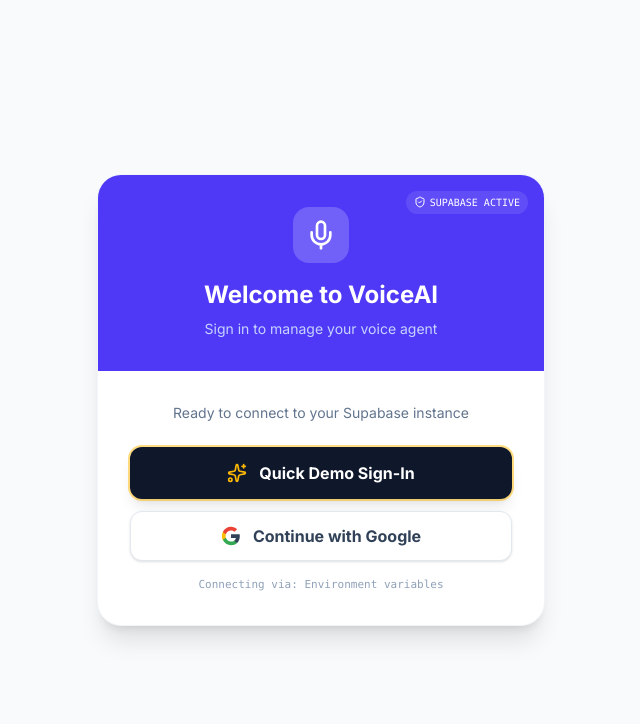
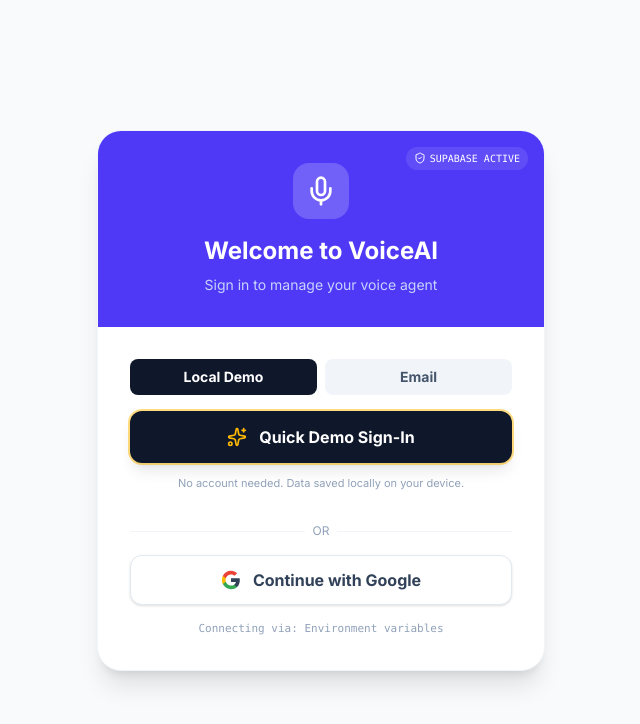
Before and after one commit to dsgjcj332-creator/soo-voice, a React (Vite) app: page /auth in a window 1280 px wide. Shown: the top 724 px of the page, without its empty margins (319-959 px from the left). Built offline with nearby package versions, Linux system fonts and the light colour scheme; no server answers.

Commit message:
feat: add email/password login, remove firebase dependency from package.json

```diff
--- a/package.json
+++ b/package.json
@@ -22,7 +22,6 @@
     "cors": "^2.8.6",
     "dotenv": "^17.2.3",
     "express": "^4.21.2",
-    "firebase": "^12.12.1",
     "lucide-react": "^0.546.0",
     "motion": "^12.23.24",
     "qrcode": "^1.5.4",
--- a/src/pages/Auth.tsx
+++ b/src/pages/Auth.tsx
@@ -10,6 +10,46 @@ export function Auth() {
   const [loading, setLoading] = useState(false);
   const [error, setError] = useState<string | null>(null);
   const { isConfigured, source } = getSupabaseConfig();
+
+  const [mode, setMode] = useState<'demo' | 'email'>('demo');
+  const [email, setEmail] = useState('');
+  const [password, setPassword] = useState('');
+  const [name, setName] = useState('');
+
+  const handleEmailLogin = async () => {
+    try {
+      setLoading(true);
+      setError(null);
+      const supabase = getSupabase();
+      if (!supabase) {
+        setError(language === 'ar' ? 'Supabase غير مهيأ' : 'Supabase is not configured');
+        return;
+      }
+
+      if (mode === 'email') {
+        const { error: signInError } = await supabase.auth.signInWithPassword({ email, password });
+        if (signInError) throw signInError;
+        navigate('/app');
+        return;
+      }
+
+      const { error: signUpError } = await supabase.auth.signUp({
+        email,
+        password,
+        options: { data: { displayName: name } },
+      });
+      if (signUpError) throw signUpError;
+      setError(language === 'ar' ? 'تم إنشاء الحساب، يمكنك تسجيل الدخول الآن.' : 'Account created, you can sign in now.');
+      setMode('email');
+    } catch (err: any) {
+      console.error(err);
+      let errorMessage = language === 'ar' ? 'فشل المصادقة. حاول مرة أخرى.' : 'Authentication failed. Please try again.';
+      if (err.message) errorMessage = err.message;
+      setError(errorMessage);
+    } finally {
+      setLoading(false);
+    }
+  };
 
   const handleGoogleLogin = async () => {
     try {
@@ -78,7 +118,7 @@ export function Auth() {
         <div className="p-8 text-center bg-indigo-600 text-white relative">
           <div className="absolute top-4 right-4 bg-white/10 text-white text-[10px] px-2 py-1 rounded-full flex items-center gap-1 font-mono">
             <ShieldCheck className="w-3 h-3" />
-            {isConfigured ? 'SUPABASE ACTIVE' : 'FIREBASE ACTIVE'}
+            {isConfigured ? 'SUPABASE ACTIVE' : 'LOCAL MODE'}
           </div>
 
           <div className="flex justify-center mb-4">
@@ -103,12 +143,23 @@ export function Auth() {
             </div>
           )}
 
-          <p className="text-sm text-slate-500 mb-6 text-center">
-             {language === 'ar'
-               ? (isConfigured ? 'مستعد للاتصال بـ Supabase الخاص بك' : 'الرجاء الدخول بواسطة حساب جوجل الخاص بك')
-               : (isConfigured ? 'Ready to connect to your Supabase instance' : 'Please sign in using your Google account')}
-          </p>
+          {/* Auth Mode Tabs */}
+          <div className="w-full flex gap-2 mb-4">
+            <button
+              onClick={() => setMode('demo')}
+              className={`flex-1 py-2 rounded-lg text-sm font-bold transition-colors cursor-pointer ${mode === 'demo' ? 'bg-slate-900 text-white' : 'bg-slate-100 text-slate-600'}`}
+            >
+              {language === 'ar' ? 'تجربة محلية' : 'Local Demo'}
+            </button>
+            <button
+              onClick={() => setMode('email')}
+              className={`flex-1 py-2 rounded-lg text-sm font-bold transition-colors cursor-pointer ${mode === 'email' ? 'bg-indigo-600 text-white' : 'bg-slate-100 text-slate-600'}`}
+            >
+              {language === 'ar' ? 'بريد إلكتروني' : 'Email'}
+            </button>
+          </div>
 
+          {mode === 'demo' ? (
             <div className="w-full space-y-3">
               {/* Quick Demo Login - Primary for local/dev */}
               <button
@@ -121,8 +172,70 @@ export function Auth() {
                   ? (language === 'ar' ? 'جاري الدخول...' : 'Signing in...')
                   : (language === 'ar' ? 'دخول سريع للتجربة والمراجعة' : 'Quick Demo Sign-In')}
               </button>
+              <p className="text-[11px] text-slate-400 text-center">
+                {language === 'ar' ? 'لا يحتاج حساب أو إنترنت. بيانات محفوظة على جهازك.' : 'No account needed. Data saved locally on your device.'}
+              </p>
+            </div>
+          ) : (
+            <div className="w-full space-y-3">
+              {mode === 'email' && !email && (
+                <input
+                  type="text"
+                  value={name}
+                  onChange={(e) => setName(e.target.value)}
+                  placeholder={language === 'ar' ? 'الاسم (اختياري)' : 'Name (optional)'}
+                  className="w-full border border-slate-200 rounded-lg px-3 py-2 text-sm focus:outline-none focus:ring-2 focus:ring-indigo-500"
+                />
+              )}
+              <input
+                type="email"
+                value={email}
+                onChange={(e) => setEmail(e.target.value)}
+                placeholder={language === 'ar' ? 'البريد الإلكتروني' : 'Email address'}
+                className="w-full border border-slate-200 rounded-lg px-3 py-2 text-sm focus:outline-none focus:ring-2 focus:ring-indigo-500"
+              />
+              <input
+                type="password"
+                value={password}
+                onChange={(e) => setPassword(e.target.value)}
+                placeholder={language === 'ar' ? 'كلمة المرور' : 'Password'}
+                className="w-full border border-slate-200 rounded-lg px-3 py-2 text-sm focus:outline-none focus:ring-2 focus:ring-indigo-500"
+              />
+              <button
+                onClick={handleEmailLogin}
+                disabled={loading || !email || !password}
+                className="w-full bg-indigo-600 hover:bg-indigo-700 text-white font-bold py-3 px-4 rounded-xl transition-colors shadow-lg cursor-pointer disabled:opacity-60 disabled:cursor-not-allowed"
+              >
+                {loading
+                  ? (language === 'ar' ? 'جاري المعالجة...' : 'Processing...')
+                  : (mode === 'email'
+                    ? (language === 'ar' ? 'تسجيل الدخول' : 'Sign In')
+                    : (language === 'ar' ? 'إنشاء حساب' : 'Create Account'))}
+              </button>
+              <button
+                type="button"
+                onClick={() => setMode(mode === 'email' ? 'signup' : 'email')}
+                className="w-full text-xs text-indigo-600 hover:text-indigo-700 cursor-pointer"
+              >
+                {mode === 'email'
+                  ? (language === 'ar' ? 'ليس لديك حساب؟ أنشئ حساباً' : 'No account? Create one')
+                  : (language === 'ar' ? 'لديك حساب؟ سجل دخولك' : 'Have an account? Sign in')}
+              </button>
+            </div>
+          )}
 
-            {/* Google Login - Secondary, may require Firebase domain setup */}
+          {mode !== 'email' && (
+            <div className="w-full mt-4">
+              <div className="relative my-4">
+                <div className="absolute inset-0 flex items-center">
+                  <div className="w-full border-t border-slate-100"></div>
+                </div>
+                <div className="relative flex justify-center text-xs uppercase">
+                  <span className="bg-white px-2 text-slate-400">or</span>
+                </div>
+              </div>
+
+              {/* Google Login - Secondary */}
               <button
                 onClick={handleGoogleLogin}
                 disabled={loading}
@@ -139,6 +252,7 @@ export function Auth() {
                   : (language === 'ar' ? 'المتابعة باستخدام Google' : 'Continue with Google')}
               </button>
             </div>
+          )}
 
           {isConfigured && (
             <p className="mt-4 text-[11px] text-slate-400 text-center font-mono">
```
Also changed, not shown: 1 other file (tests, documents, lock files or other folders). Lines whose indentation alone changed are shown as unchanged.
